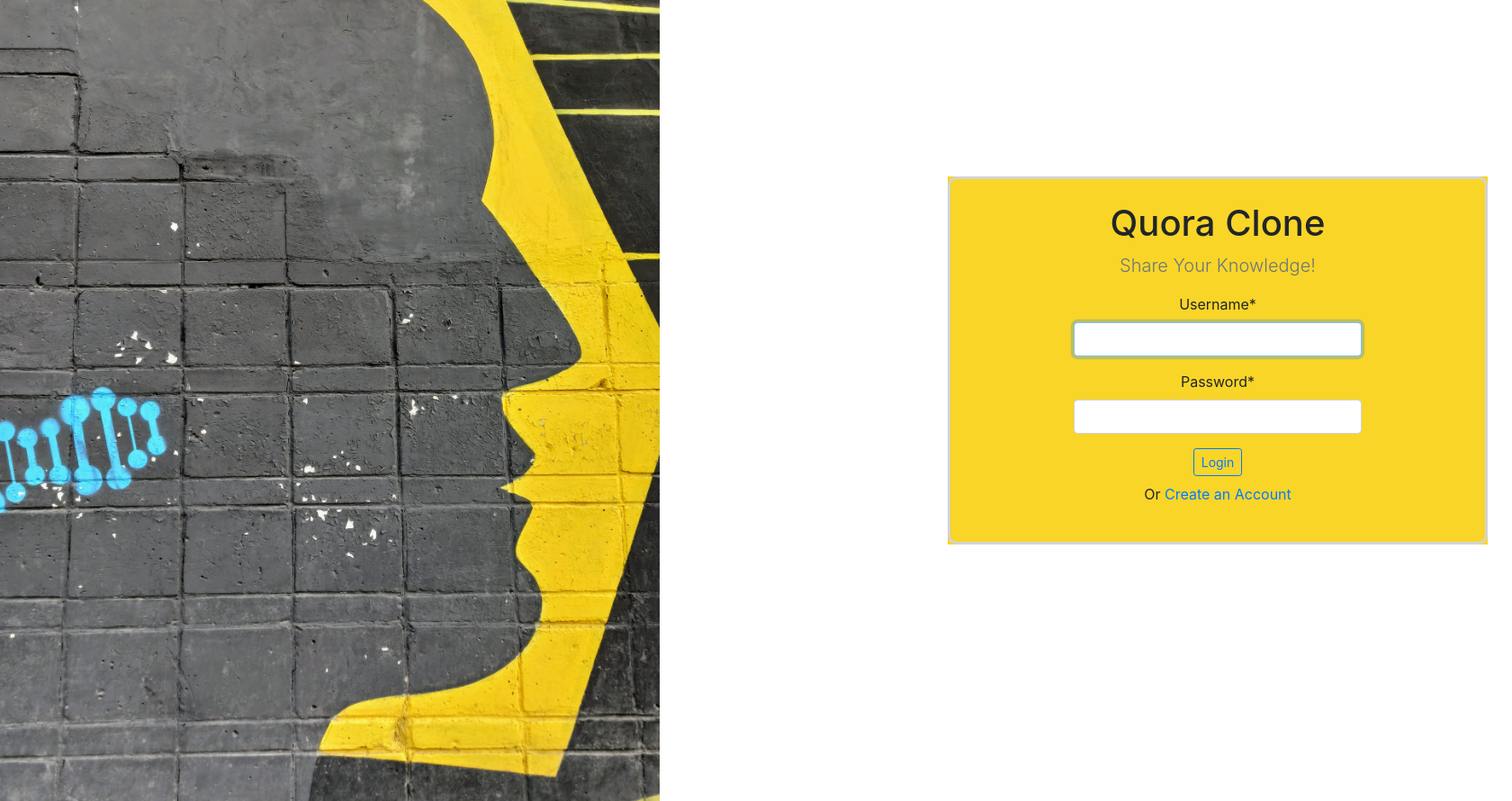
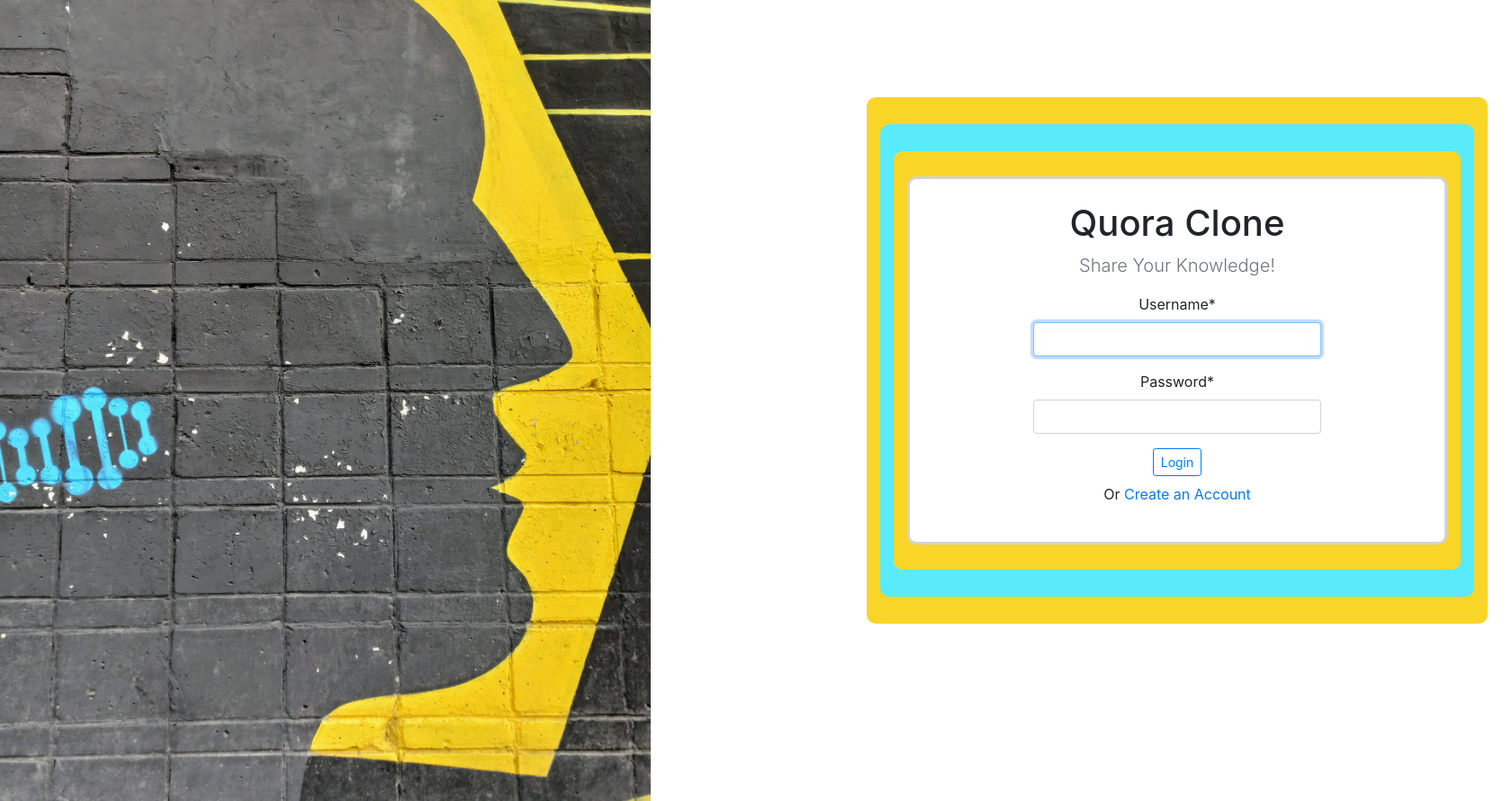
Before and after one commit to jordanengstrom/quora_clone, a Django app: page /accounts/login/ in a window 1680 px wide. Shown: the whole page at 90% size. Run offline with Django 3.2, Linux system fonts and the light colour scheme; some libraries are stand-ins or nearby versions.

Commit message:
stripe divs are centered

```diff
--- a/quora_clone/templates/auth_layout.html
+++ b/quora_clone/templates/auth_layout.html
@@ -7,15 +7,29 @@
   padding-top: 25px;
   padding-bottom: 25px;
   width: 600px;
+  background-color: #ffffff;
+  margin: auto;
 }
 #border-box-1 {
-  background-color: #f9d528
+  background-color: #f9d528;
+  border-radius: 10px;
+  width: 690px;
+  height: 585px;
+  margin: auto;
 }
 #border-box-2 {
   background-color: #5aebfa;
+  border-radius: 10px;
+  width: 660px;
+  height: 525px;
+  margin: auto;
 }
 #border-box-3 {
-  background-color: #f9d528
+  background-color: #f9d528;
+  border-radius: 10px;
+  width: 630px;
+  height: 465px;
+  margin: auto;
 }
 .container {
   height: 100vh;
@@ -41,7 +55,7 @@
 }
 .outer-area {
   margin-right: -12rem;
-  padding-left: 20rem;
+  padding-left: 15rem;
 }
 #question-head-img {
   width: 46rem;
```
